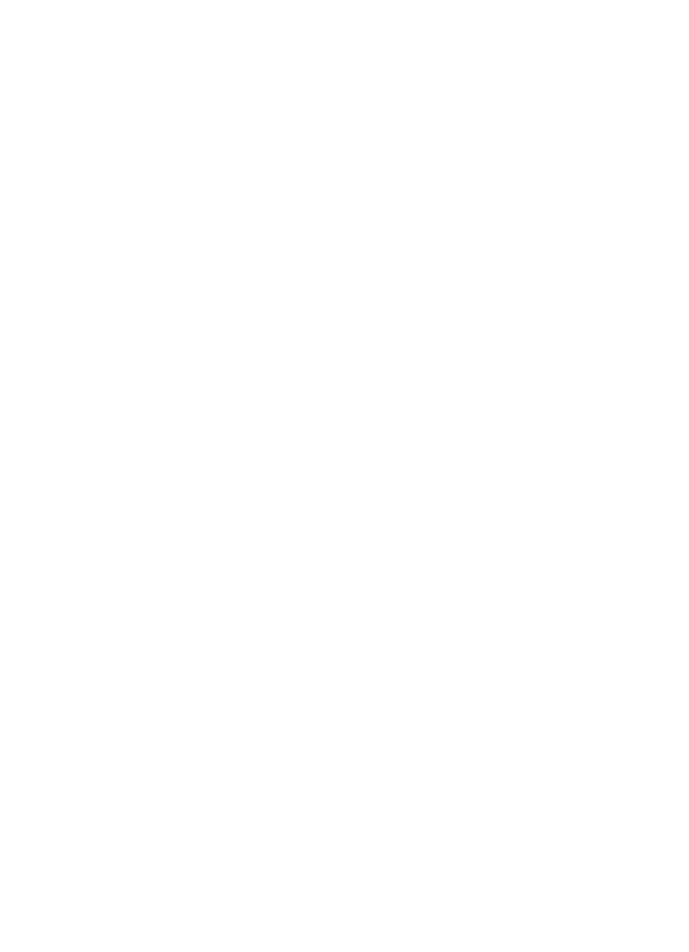
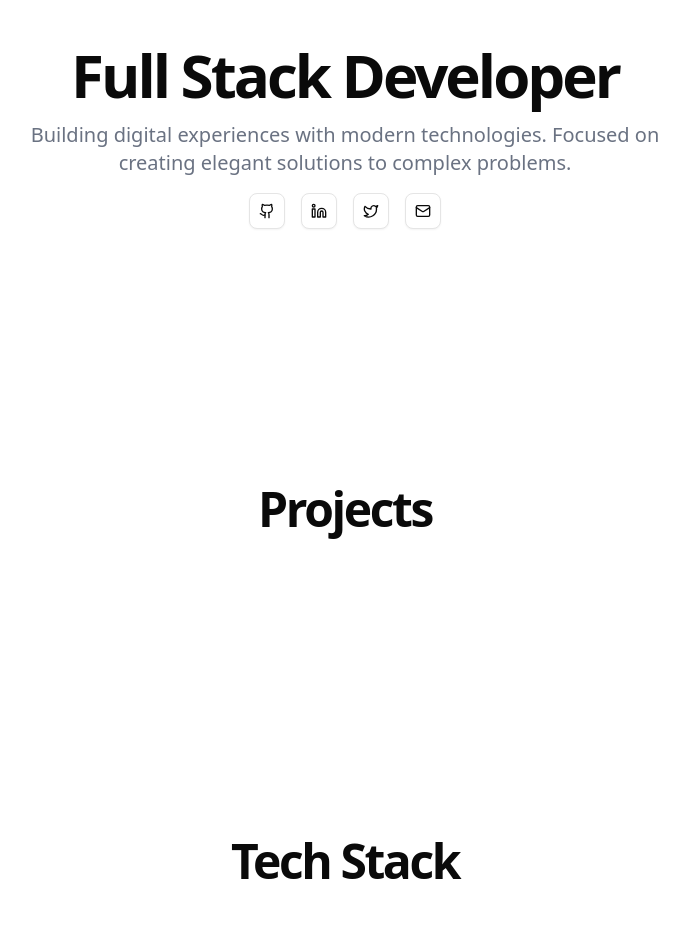
Before and after one commit to codingManatee/portfolio-project, a React (Vite) app in the folder frontend/: page / in a window 1280 px wide. Shown: the part 140-1092 px from the top of the page, without its empty margins (295-984 px from the left). Before the commit the page ends 800 px from the top, so only its background shows below. Built offline with nearby package versions, Linux system fonts and the light colour scheme.

Commit message:
feat: add first section

```diff
--- a/frontend/src/pages/HomePage.tsx
+++ b/frontend/src/pages/HomePage.tsx
@@ -1,9 +1,103 @@
+import { Button } from "@/components/ui/button";
 import Header from "@/components/ui/header";
-
+import { Github, Linkedin, Twitter, Mail } from "lucide-react";
+import { Link } from "react-router-dom";
 const HomePage = () => {
   return (
-    <div>
+    <div className="min-h-screen bg-background">
       <Header />
+
+      <main className="">
+        <section id="about" className="py-12 md:py-24 lg:py-32">
+          <div className="text-center space-y-4">
+            <h1 className="text-3xl font-bold tracking-tighter sm:text-4xl md:text-5xl lg:text-6xl/none">
+              Full Stack Developer
+            </h1>
+            <p className="mx-auto max-w-[700px] text-gray-500 md:text-xl dark:text-gray-400">
+              Building digital experiences with modern technologies. Focused on
+              creating elegant solutions to complex problems.
+            </p>
+
+            <div className="space-x-4">
+              <Link to="https://github.com" target="_blank">
+                <Button variant="outline" size="icon">
+                  <Github className="h-4 w-4" />
+                  <span className="sr-only">GitHub</span>
+                </Button>
+              </Link>
+              <Link to="https://linkedin.com" target="_blank">
+                <Button variant="outline" size="icon">
+                  <Linkedin className="h-4 w-4" />
+                  <span className="sr-only">LinkedIn</span>
+                </Button>
+              </Link>
+              <Link to="https://twitter.com" target="_blank">
+                <Button variant="outline" size="icon">
+                  <Twitter className="h-4 w-4" />
+                  <span className="sr-only">Twitter</span>
+                </Button>
+              </Link>
+              <Link to="mailto:hello@example.com">
+                <Button variant="outline" size="icon">
+                  <Mail className="h-4 w-4" />
+                  <span className="sr-only">Email</span>
+                </Button>
+              </Link>
+            </div>
+          </div>
+        </section>
+
+        <section id="projects" className="py-12 md:py-24 lg:py-32">
+          <div className=" px-4 md:px-6">
+            <h2 className="text-3xl font-bold tracking-tighter sm:text-4xl md:text-5xl mb-12 text-center">
+              Projects
+            </h2>
+            <div className="grid gap-6 md:grid-cols-2 lg:grid-cols-3">
+              {/* <ProjectCard
+                title="E-commerce Platform"
+                description="A full-stack e-commerce platform built with Next.js, Prisma, and Stripe integration."
+                image="/placeholder.svg?height=400&width=600"
+                link="https://github.com"
+                tags={["Next.js", "Prisma", "Stripe"]}
+              />
+              <ProjectCard
+                title="Task Management App"
+                description="A real-time task management application with team collaboration features."
+                image="/placeholder.svg?height=400&width=600"
+                link="https://github.com"
+                tags={["React", "Node.js", "Socket.io"]}
+              />
+              <ProjectCard
+                title="AI Chat Interface"
+                description="An AI-powered chat interface with natural language processing capabilities."
+                image="/placeholder.svg?height=400&width=600"
+                link="https://github.com"
+                tags={["OpenAI", "Next.js", "TailwindCSS"]}
+              /> */}
+            </div>
+          </div>
+        </section>
+
+        <section className="py-12 md:py-24 lg:py-32">
+          <div className="px-4 md:px-6">
+            <h2 className="text-3xl font-bold tracking-tighter sm:text-4xl md:text-5xl mb-12 text-center">
+              Tech Stack
+            </h2>
+            {/* <TechStack /> */}
+          </div>
+        </section>
+
+        <section id="contact" className="py-12 md:py-24 lg:py-32">
+          <div className="px-4 md:px-6">
+            <div className="mx-auto max-w-2xl">
+              <h2 className="text-3xl font-bold tracking-tighter sm:text-4xl md:text-5xl mb-12 text-center">
+                Get in Touch
+              </h2>
+              {/* <ContactForm /> */}
+            </div>
+          </div>
+        </section>
+      </main>
     </div>
   );
 };
```
